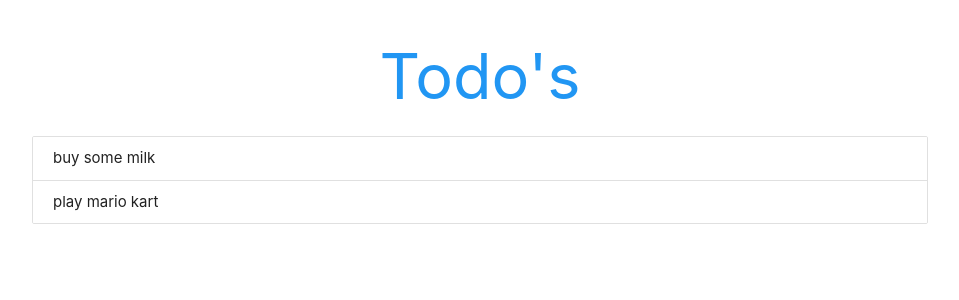
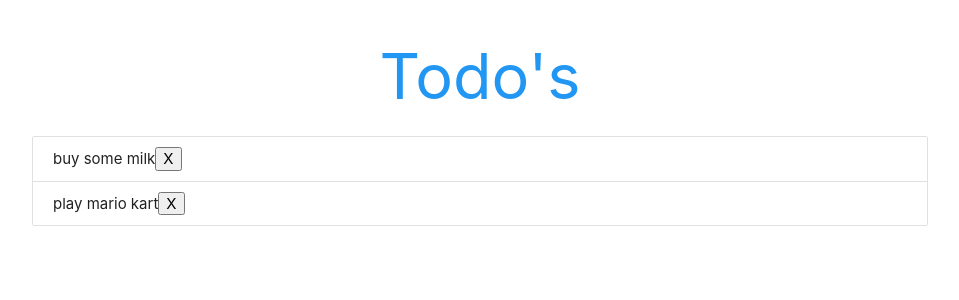
Before and after one commit to lswebdevelops/react-todo-list, a React (Create React App) app: page / in a window 1280 px wide. Shown: the top 300 px of the page, without its empty margins (160-1119 px from the left). Built offline with nearby package versions, Linux system fonts and the light colour scheme; the HTML template or start-up script is replaced by a standard one.

Commit message:
adding delete button to todo

```diff
--- a/src/App.js
+++ b/src/App.js
@@ -8,12 +8,17 @@ class App extends Component {
     ]
   }
 
+    deleteTodo = (id) => {
+      console.log(id);
+    }
   render() {
 
     return (
     <div className="todo-app container">
       <h1 className="center blue-text">Todo's</h1>
-      <Todos todos={this.state.todos} />
+      <Todos
+        deleteTodo={this.deleteTodo}
+        todos={this.state.todos} />
     </div>
   );
 }
--- a/src/Todos.js
+++ b/src/Todos.js
@@ -1,11 +1,15 @@
 import React from "react";
 
-const Todos = ({ todos }) => {
+const Todos = ({ todos, deleteTodo }) => {
   const todoList = todos.length ? (
     todos.map((todo) => {
       return (
         <div key={todo.id} className="collection-item">
-          <span>{todo.content}</span>
+          <span
+            >{todo.content}</span>
+          <button
+          onClick={()=> deleteTodo(todo.id)}
+          >X</button>
         </div>
       );
     })
```
